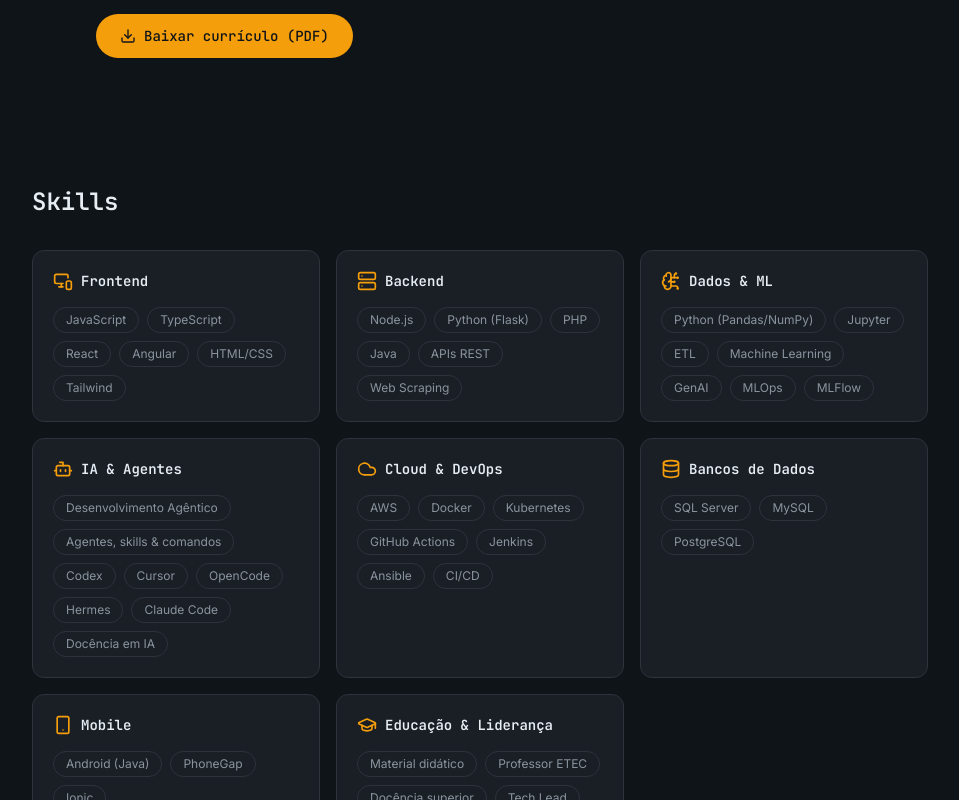
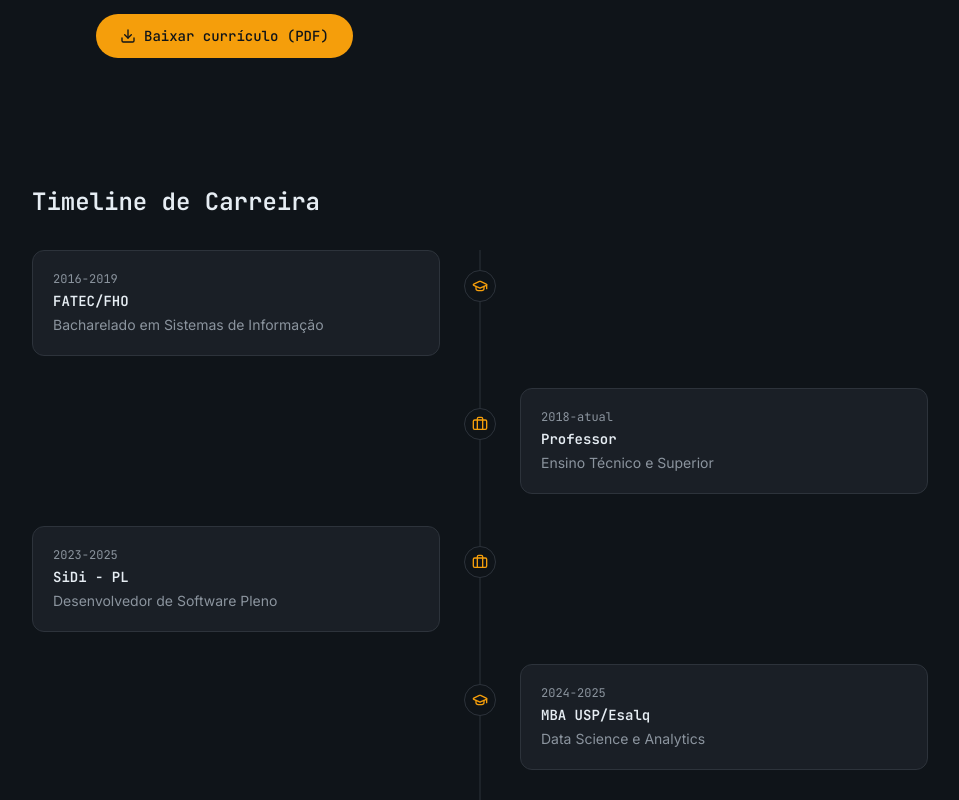
Before and after one commit to dlpires/portfolio, a Next.js app: page / in a window 1280 px wide. Shown: the part 1580-2380 px from the top of the page, without its empty margins (160-1119 px from the left). Built offline with nearby package versions, Linux system fonts and the light colour scheme.

Commit message:
feat(timeline): add alternating career timeline section

```diff
--- a/src/app/page.tsx
+++ b/src/app/page.tsx
@@ -1,10 +1,11 @@
-import { About, Hero, Projects, SkillsGrid } from "@/sections";
+import { About, Hero, Projects, SkillsGrid, Timeline } from "@/sections";
 
 export default function Home() {
   return (
     <main className="flex min-h-dvh w-full flex-col">
       <Hero />
       <About />
+      <Timeline />
       <SkillsGrid />
       <Projects />
     </main>
--- /dev/null
+++ b/src/sections/Timeline.tsx
@@ -0,0 +1,55 @@
+import { Briefcase, GraduationCap } from "lucide-react";
+
+import { careerMilestones, type CareerIcon } from "@/data/career";
+
+const iconMap = {
+  education: GraduationCap,
+  work: Briefcase,
+} as const satisfies Record<CareerIcon, unknown>;
+
+export function Timeline() {
+  return (
+    <section
+      id="timeline"
+      aria-labelledby="timeline-title"
+      className="scroll-mt-4 px-6 py-16 sm:px-10"
+    >
+      <div className="mx-auto flex max-w-4xl flex-col gap-8">
+        <h2 id="timeline-title" className="font-display text-2xl font-semibold text-foreground">
+          Timeline de Carreira
+        </h2>
+
+        <ol className="relative flex flex-col gap-8">
+          <span
+            aria-hidden="true"
+            className="absolute left-4 top-0 h-full w-px bg-border md:left-1/2 md:-translate-x-1/2"
+          />
+          {careerMilestones.map((milestone, index) => {
+            const Icon = iconMap[milestone.icon];
+            const isLeft = index % 2 === 0;
+            return (
+              <li key={`${milestone.period}-${milestone.title}`} className="relative">
+                <span className="absolute left-4 top-5 z-10 flex size-8 -translate-x-1/2 items-center justify-center rounded-full border border-border bg-background md:left-1/2">
+                  <Icon aria-hidden="true" className="size-4 text-accent" />
+                </span>
+                <div
+                  className={`ml-12 w-full md:w-[calc(50%-2.5rem)] ${
+                    isLeft ? "md:ml-0 md:mr-auto" : "md:ml-auto"
+                  }`}
+                >
+                  <div className="flex flex-col gap-1 rounded-xl border border-border bg-surface p-5">
+                    <span className="font-display text-xs text-muted">{milestone.period}</span>
+                    <h3 className="font-display text-sm font-semibold text-foreground">
+                      {milestone.title}
+                    </h3>
+                    <p className="font-body text-sm text-muted">{milestone.description}</p>
+                  </div>
+                </div>
+              </li>
+            );
+          })}
+        </ol>
+      </div>
+    </section>
+  );
+}
--- a/src/sections/index.ts
+++ b/src/sections/index.ts
@@ -1,4 +1,5 @@
 export { Hero } from "./Hero";
 export { About } from "./About";
+export { Timeline } from "./Timeline";
 export { SkillsGrid } from "./SkillsGrid";
 export { Projects } from "./Projects";
```
